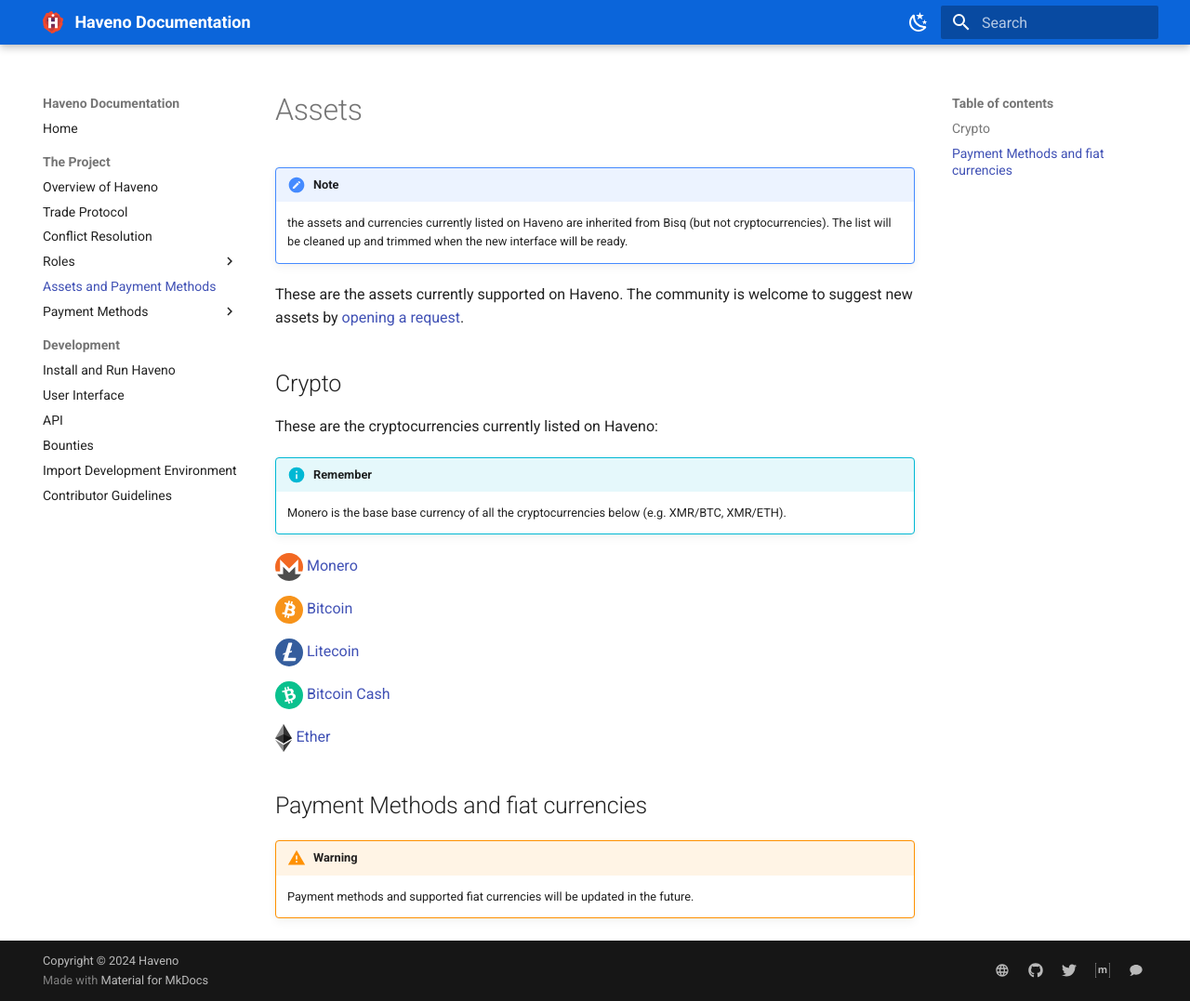
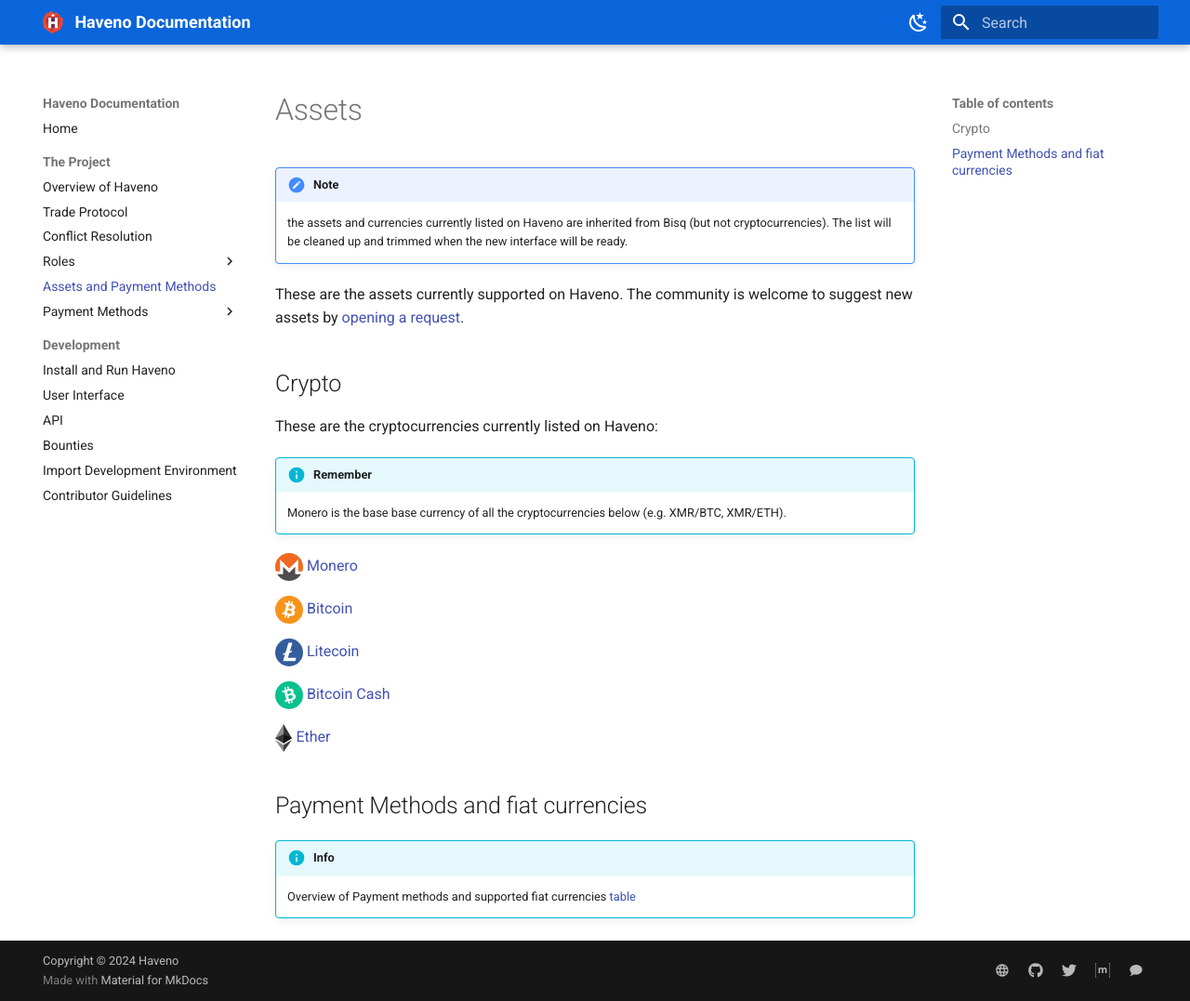
Before and after one commit to haveno-dex/haveno-docs, an MkDocs documentation site: the page built from docs/the-project/assets.md, in a window 1280 px wide and 1077 px high. Shown: the whole window at 93% size. Built offline with MkDocs 1.6.1 and Material for MkDocs 9.7.7, drawn with Linux system fonts in a browser that asks for light colours; the version menu is left out.

Commit message:
modified mkdocs.yml

```diff
--- a/docs/the-project/assets.md
+++ b/docs/the-project/assets.md
@@ -26,5 +26,5 @@
 
 ## Payment Methods and fiat currencies
 
-!!! warning
-    Payment methods and supported fiat currencies will be updated in the future.
+!!! info
+    Overview of Payment methods and supported fiat currencies [table](payment-methods/A_all-methods.md)
--- a/mkdocs.yml
+++ b/mkdocs.yml
@@ -50,7 +50,7 @@
 
 extra:
   version:
-    haveno: 1.0.10
+    haveno: 1.0.12
   social:
     - icon: material/web
       link: https://haveno.exchange
@@ -75,7 +75,7 @@
       - Publishers: 'the-project/roles/publishers.md'
     - Assets and Payment Methods: 'the-project/assets.md'
     - Payment Methods:
-      - Payment Methods table: 'trade-recommendations/payment_methods/README.md'
+      - Payment Methods table: 'trade-recommendations/payment_methods/A_all-methods.md'
       - ACH: 'trade-recommendations/payment_methods/ACH.md'
       - Amazon eGift card: 'trade-recommendations/payment_methods/Amazon_eGift_card.md'
       - Bizum: 'trade-recommendations/payment_methods/Bizum.md'
```
Also changed, not shown: docs/the-project/payment-methods/A_all-methods.md (renamed from docs/the-project/payment-methods/README.md).
